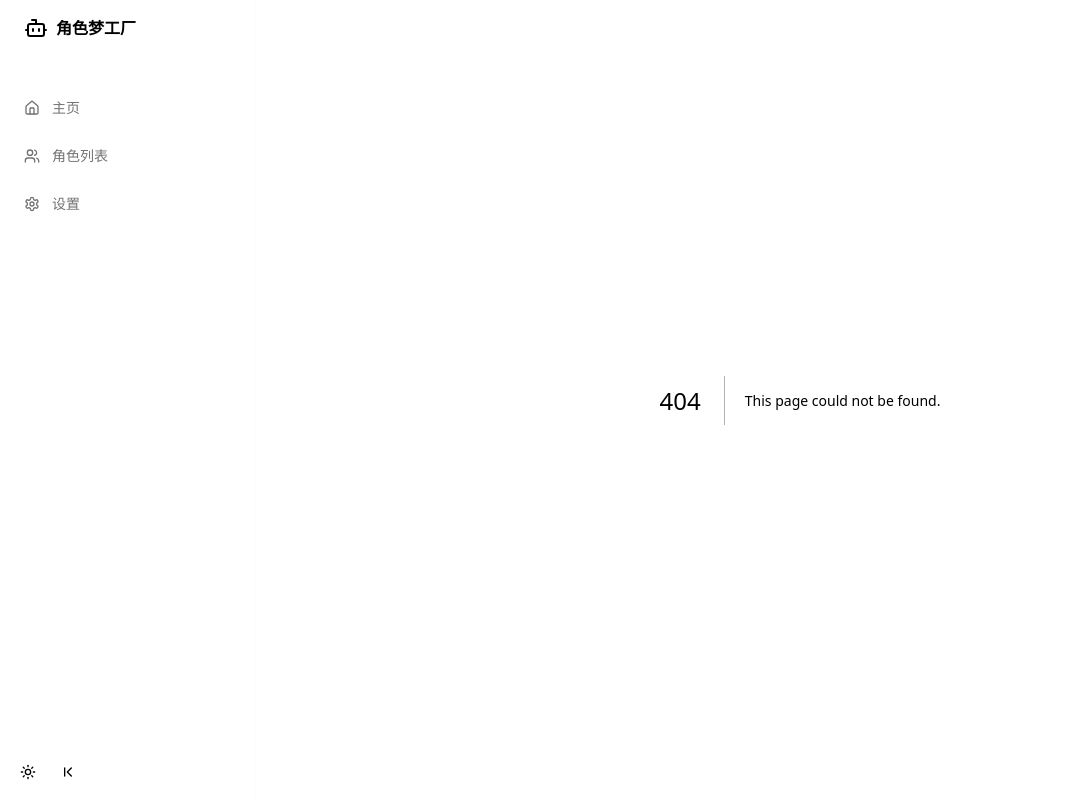
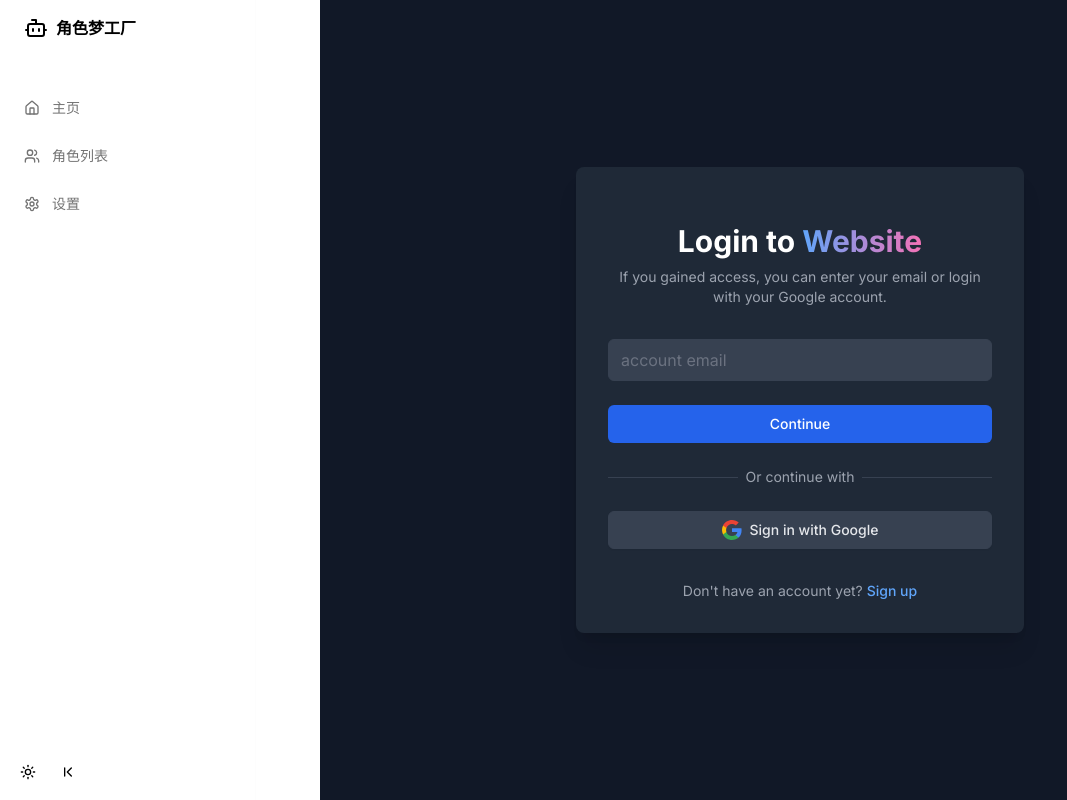
Before and after one commit to rdmclin2/create.vidol.chat, a Next.js app: page /login in a window 1280 px wide. Before the commit this address had no page. Shown: the whole page, without its empty margins (0-1067 px from the left). Built offline with nearby package versions, Linux system fonts and the light colour scheme.

Commit message:
chore: add login auth

```diff
--- a/package.json
+++ b/package.json
@@ -9,6 +9,7 @@
     "lint": "next lint"
   },
   "dependencies": {
+    "@auth/core": "^0.37.4",
     "@radix-ui/react-avatar": "^1.1.2",
     "@radix-ui/react-dialog": "^1.1.4",
     "@radix-ui/react-dropdown-menu": "^2.1.4",
@@ -23,6 +24,7 @@
     "clsx": "^2.1.1",
     "lucide-react": "^0.469.0",
     "next": "15.1.3",
+    "next-auth": "^4.24.11",
     "next-themes": "^0.4.4",
     "react": "^19.0.0",
     "react-dom": "^19.0.0",
--- /dev/null
+++ b/src/app/api/auth/[...nextauth]/route.ts
@@ -0,0 +1,37 @@
+import NextAuth from "next-auth"
+import GoogleProvider from "next-auth/providers/google"
+import CredentialsProvider from "next-auth/providers/credentials"
+
+const handler = NextAuth({
+  providers: [
+    GoogleProvider({
+      clientId: process.env.GOOGLE_CLIENT_ID ?? "",
+      clientSecret: process.env.GOOGLE_CLIENT_SECRET ?? "",
+    }),
+    CredentialsProvider({
+      name: "Email",
+      credentials: {
+        email: { label: "Email", type: "email" },
+      },
+      async authorize(credentials) {
+        if (!credentials?.email) return null
+
+        // Here you would typically validate the email against your database
+        // For now, we'll just create a simple user object
+        return {
+          id: "1",
+          email: credentials.email,
+          name: credentials.email.split("@")[0],
+        }
+      },
+    }),
+  ],
+  pages: {
+    signIn: "/login",
+  },
+  session: {
+    strategy: "jwt",
+  },
+})
+
+export { handler as GET, handler as POST }
--- /dev/null
+++ b/src/app/login/page.tsx
@@ -0,0 +1,125 @@
+'use client';
+
+import { useState } from 'react';
+import { signIn } from 'next-auth/react';
+import Image from 'next/image';
+import { useRouter } from 'next/navigation';
+
+export default function LoginPage() {
+  const [email, setEmail] = useState('');
+  const [loading, setLoading] = useState(false);
+  const [error, setError] = useState('');
+  const router = useRouter();
+
+  const handleSubmit = async (e: React.FormEvent) => {
+    e.preventDefault();
+    setLoading(true);
+    setError('');
+
+    try {
+      const result = await signIn('credentials', {
+        email,
+        redirect: false,
+      });
+
+      if (result?.error) {
+        setError('Invalid email address');
+      } else {
+        router.push('/'); // Redirect to home page after successful login
+      }
+    } catch (err) {
+      setError('Something went wrong. Please try again.');
+    } finally {
+      setLoading(false);
+    }
+  };
+
+  const handleGoogleSignIn = () => {
+    setLoading(true);
+    signIn('google', { callbackUrl: '/' });
+  };
+
+  return (
+    <div className="min-h-screen flex items-center justify-center bg-gray-900">
+      <div className="max-w-md w-full space-y-8 p-8 bg-gray-800 rounded-lg shadow-xl">
+        <div className="text-center">
+          <h2 className="mt-6 text-3xl font-bold text-white">
+            Login to <span className="bg-gradient-to-r from-blue-400 to-pink-400 bg-clip-text text-transparent">Website</span>
+          </h2>
+          <p className="mt-2 text-sm text-gray-400">
+            If you gained access, you can enter your email or login with your Google account.
+          </p>
+        </div>
+        <form className="mt-8 space-y-6" onSubmit={handleSubmit}>
+          <div>
+            <label htmlFor="email" className="sr-only">
+              Email address
+            </label>
+            <input
+              id="email"
+              name="email"
+              type="email"
+              autoComplete="email"
+              required
+              className="appearance-none relative block w-full px-3 py-2 border border-gray-700 bg-gray-700 text-gray-200 rounded-md focus:outline-none focus:ring-2 focus:ring-blue-500 focus:border-transparent placeholder-gray-500"
+              placeholder="account email"
+              value={email}
+              onChange={(e) => setEmail(e.target.value)}
+              disabled={loading}
+            />
+          </div>
+
+          {error && (
+            <div className="text-red-500 text-sm text-center">{error}</div>
+          )}
+
+          <div>
+            <button
+              type="submit"
+              disabled={loading}
+              className="group relative w-full flex justify-center py-2 px-4 border border-transparent text-sm font-medium rounded-md text-white bg-blue-600 hover:bg-blue-700 focus:outline-none focus:ring-2 focus:ring-offset-2 focus:ring-blue-500 disabled:opacity-50 disabled:cursor-not-allowed"
+            >
+              {loading ? 'Loading...' : 'Continue'}
+            </button>
+          </div>
+
+          <div className="mt-6">
+            <div className="relative">
+              <div className="absolute inset-0 flex items-center">
+                <div className="w-full border-t border-gray-700"></div>
+              </div>
+              <div className="relative flex justify-center text-sm">
+                <span className="px-2 bg-gray-800 text-gray-400">Or continue with</span>
+              </div>
+            </div>
+
+            <div className="mt-6">
+              <button
+                type="button"
+                onClick={handleGoogleSignIn}
+                disabled={loading}
+                className="w-full flex items-center justify-center px-4 py-2 border border-gray-700 rounded-md shadow-sm text-sm font-medium text-gray-200 bg-gray-700 hover:bg-gray-600 focus:outline-none focus:ring-2 focus:ring-offset-2 focus:ring-blue-500 disabled:opacity-50 disabled:cursor-not-allowed"
+              >
+                <Image
+                  src="/google.svg"
+                  alt="Google logo"
+                  width={20}
+                  height={20}
+                  className="mr-2"
+                />
+                Sign in with Google
+              </button>
+            </div>
+          </div>
+        </form>
+
+        <p className="mt-8 text-center text-sm text-gray-400">
+          Don't have an account yet?{' '}
+          <a href="/signup" className="font-medium text-blue-400 hover:text-blue-500">
+            Sign up
+          </a>
+        </p>
+      </div>
+    </div>
+  );
+}
--- /dev/null
+++ b/src/types/next-auth.d.ts
@@ -0,0 +1,17 @@
+import NextAuth from "next-auth"
+
+declare module "next-auth" {
+  interface Session {
+    user: {
+      id: string
+      email: string
+      name: string
+    }
+  }
+
+  interface User {
+    id: string
+    email: string
+    name: string
+  }
+}
```
Also changed, not shown: public/google.svg (added).
